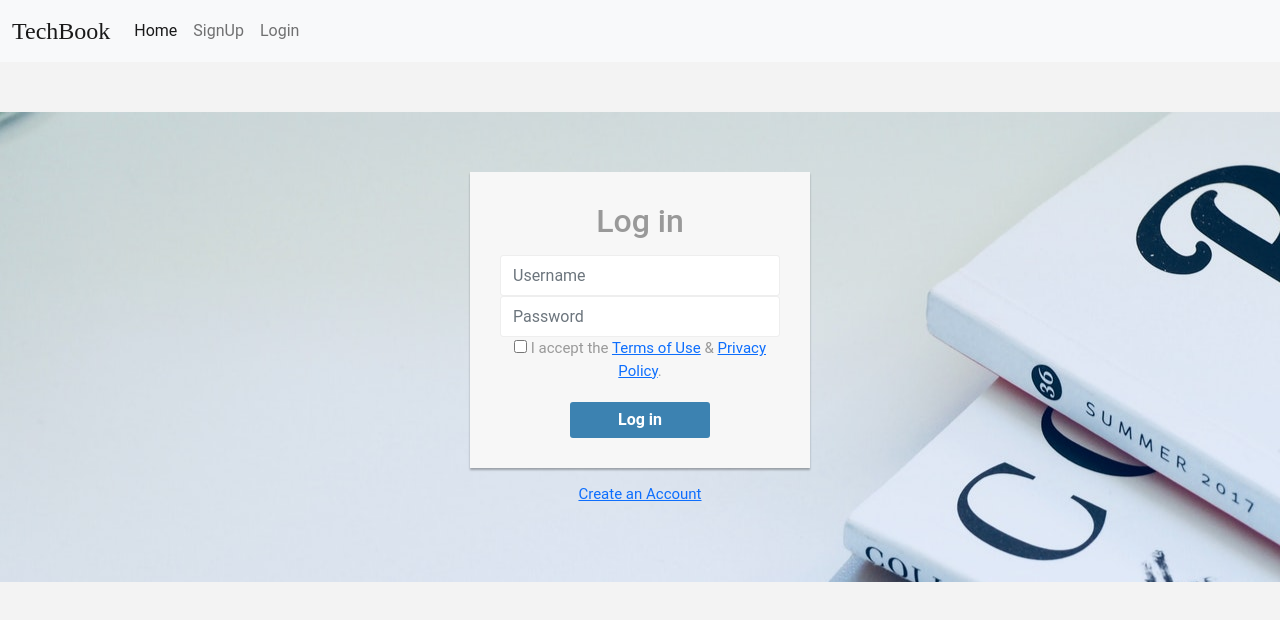
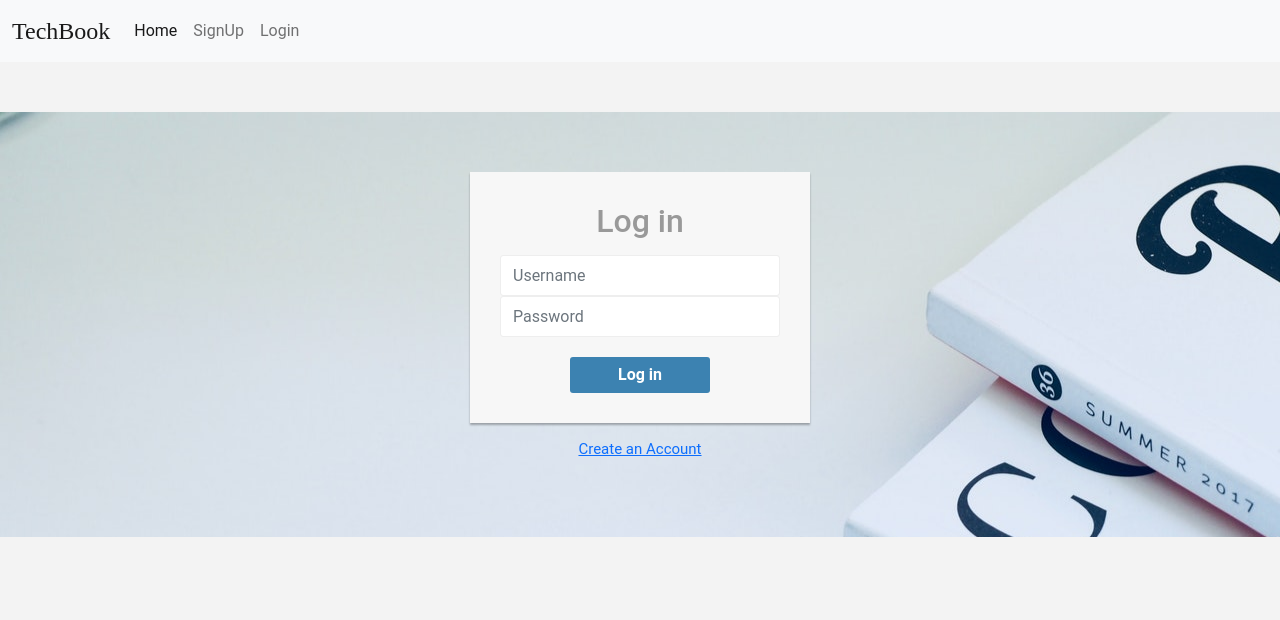
Before and after one commit to kushager-cyber/TechBook, a React (Create React App) app: page /Login in a window 1280 px wide. Shown: the top 620 px of the page. Built offline with nearby package versions, Linux system fonts and the light colour scheme; a web font is replaced by a local one.

Commit message:
Sixth-commit-with-redux

```diff
--- a/src/Components/Login.js
+++ b/src/Components/Login.js
@@ -46,10 +46,7 @@ function Login(props) {
               onChange={(e) => setpassword(e.target.value)}
             />
           </div>
-          <label className="form-check-label">
-            <input type="checkbox" required="required" /> I accept the{" "}
-            <a href="/">Terms of Use</a> &amp; <a href="/">Privacy Policy</a>.
-          </label>
+
           <div className="form-group">
             <button
               type="button"
--- a/src/Components/Signup.js
+++ b/src/Components/Signup.js
@@ -108,13 +108,6 @@ function Signup() {
 
           <div className="form-group row">
             <div className="col-8 offset-4">
-              <p>
-                <label className="form-check-label">
-                  <input type="checkbox" required="required" /> I accept the{" "}
-                  <a href="/">Terms of Use</a> &amp;{" "}
-                  <a href="/">Privacy Policy</a>.
-                </label>
-              </p>
               <button
                 type="button"
                 className="btn btn-primary btn-lg"
```
